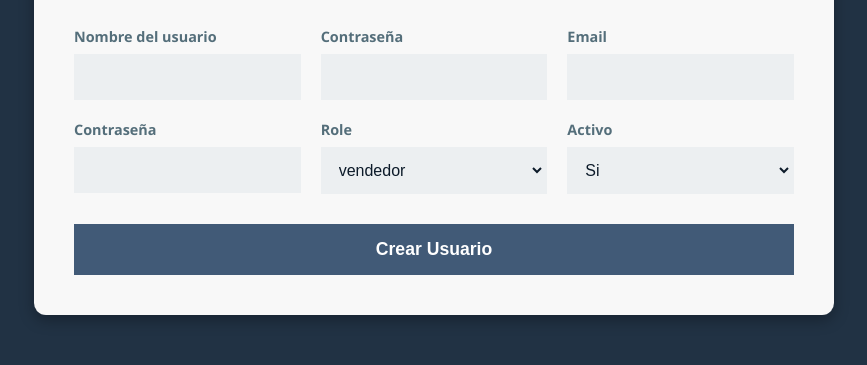
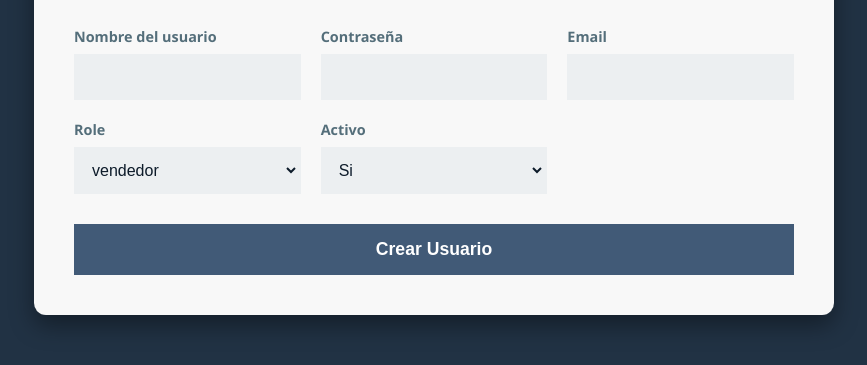
Before and after one commit to Vany1012/SistemaDeVentas, a plain HTML site: page front/views/registrarUsuario.html in a window 1280 px wide. Shown: the part 199-564 px from the top of the page, without its empty margins (206-1073 px from the left). Drawn offline with Linux system fonts and the light colour scheme; files that its build step writes are made by us from their sources; files whose address does not match are found by name.

Commit message:
Subiendo más cambios

```diff
--- a/front/js/registrarUsuario.js
+++ b/front/js/registrarUsuario.js
@@ -101,7 +101,7 @@ const createNewUser = async () => {
       method: "POST",
       headers: {
         "Content-type": "application/json",
-        "Authorization": `Bearer ${token}`
+        "Authorization": `Bearer ${token}` // Enviamos el token
       },
       body: JSON.stringify(payload)
     });
--- a/front/views/registrarUsuario.html
+++ b/front/views/registrarUsuario.html
@@ -1,19 +1,15 @@
 <!DOCTYPE html>
 <html lang="es-mx">
-
 <head>
   <meta charset="UTF-8">
   <title>Registar Usuario</title>
-  <link rel="stylesheet" href="../css/crearProducto.css">
-  <link rel="stylesheet" href="../css/header.css">
+  <link rel="stylesheet" href="css/crearProducto.css">
   <script src="./js/registrarUsuario.js" defer></script>
-  <script src="./js/header.js" defer></script>
   <link rel="shortcut icon" href="img/favicon.ico" type="image/x-icon">
 </head>
 
 <body>
-  <header id="header-container"></header>
-  <!--Contenedor principal-->
+<!--Contenedor principal-->
   <main class="container">
     <h2>Registrar Usuario</h2>
     <!--Formulario-->
@@ -21,11 +17,11 @@
       <div class="form">
         <div class="res">
           <label>Nombre del usuario</label>
-          <input type="text" id="vendedorName" placeholder="" required>
+          <input type="text"  id="vendedorName" placeholder="" required>
         </div>
         <!--
         <div class="res">
-          <label>Vendedor ID</label>
+        <label>Vendedor ID</label>
           <input type="text" id="vendedorId" placeholder="" required>
         </div>
         -->
@@ -43,15 +39,10 @@
         </div>
 
         <div class="res">
-          <label>Contraseña</label>
-          <input type="password" id="password" placeholder="" required>
-        </div>
-
-        <div class="res">
           <label>Role</label>
           <select id="role" name="role">
-            <option value="vendedor">vendedor</option>
-            <option value="admin">admin</option>
+              <option value="vendedor">vendedor</option>
+              <option value="admin">admin</option>
           </select>
         </div>
 
@@ -71,5 +62,4 @@
   </main>
 
 </body>
-
 </html>
```
